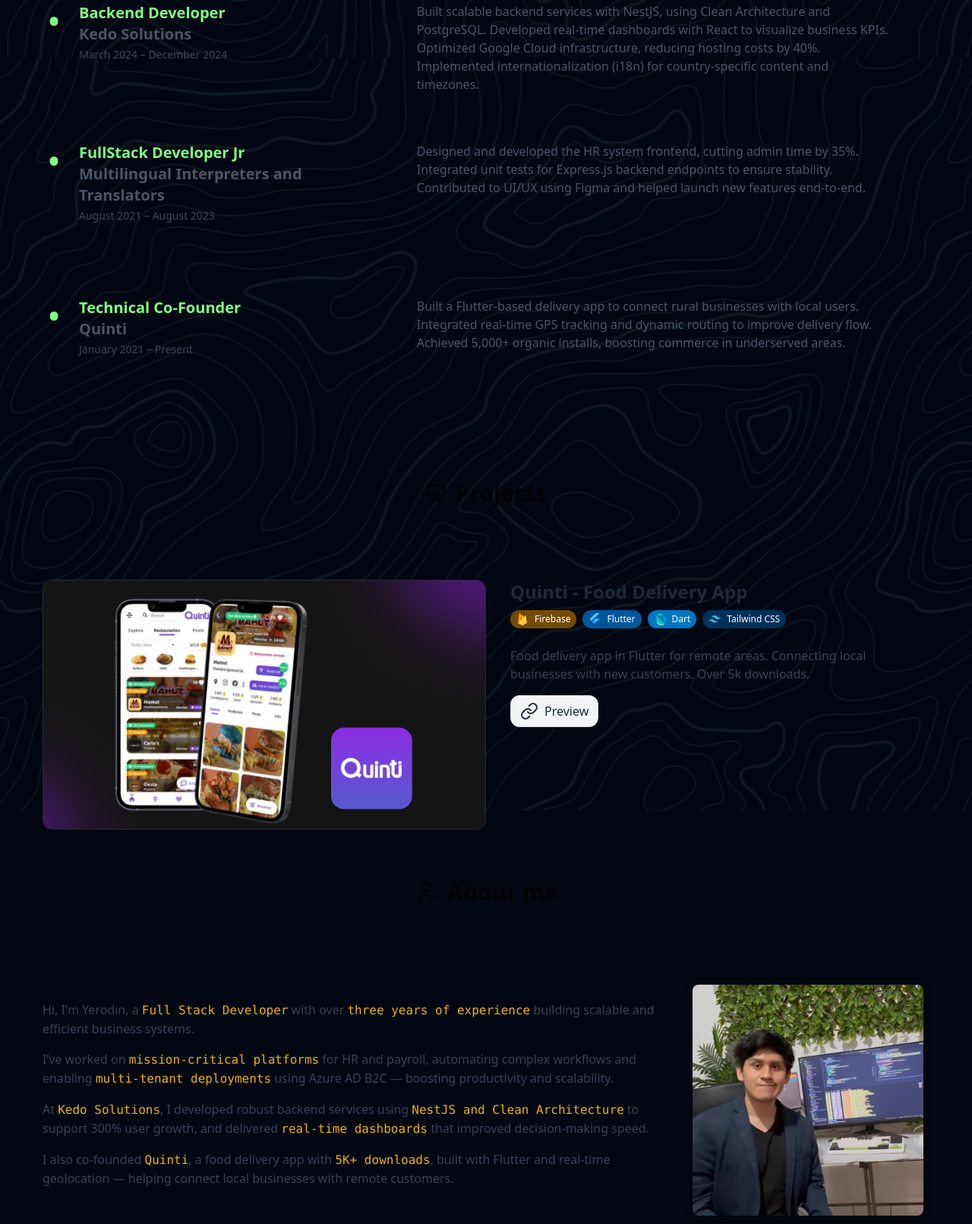
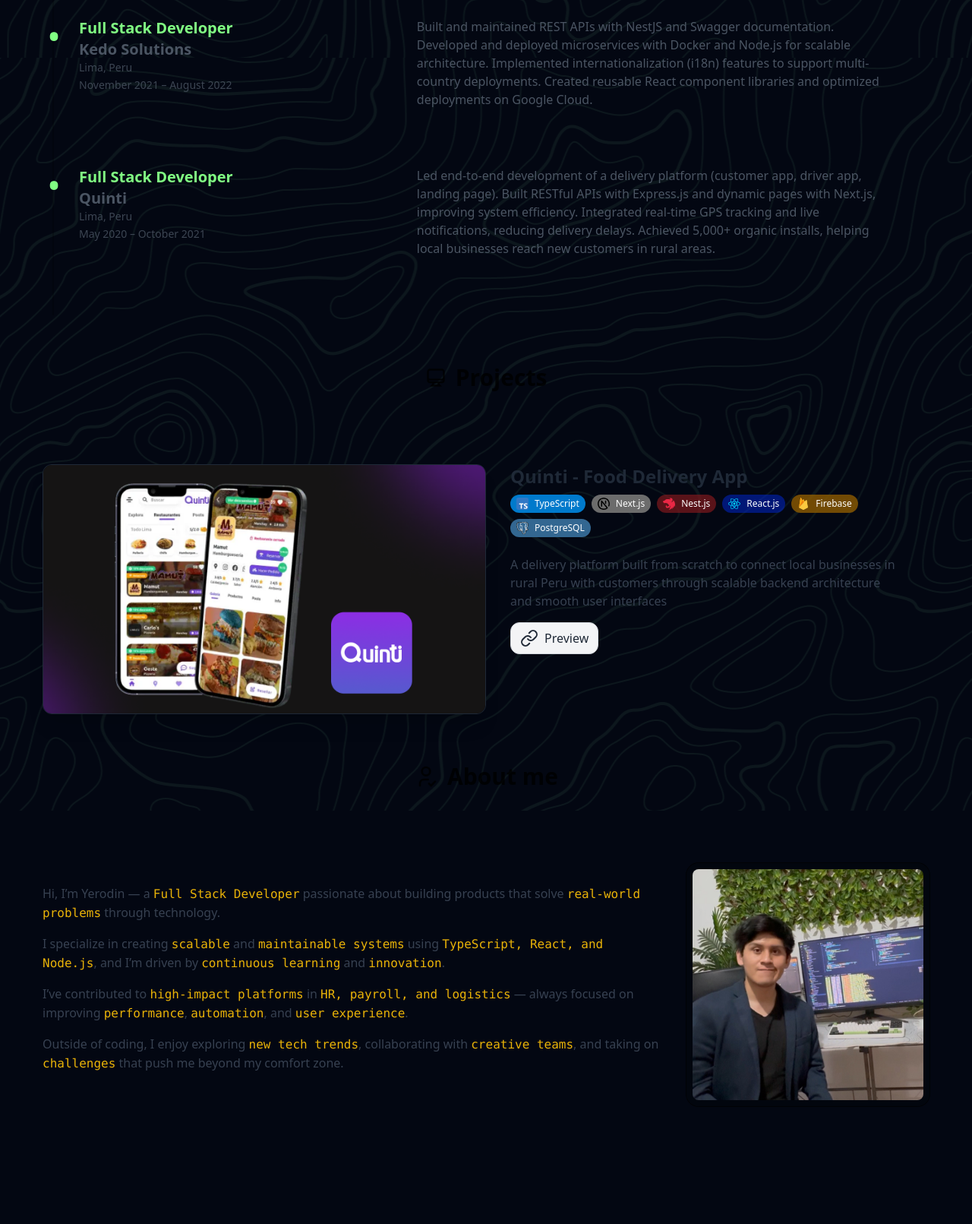
Before and after one commit to Yero123/new-portfolio, an Astro site: page / in a window 1280 px wide. Shown: the part 1093-2704 px from the top of the page at 76% size. Built offline with nearby package versions, Linux system fonts and the light colour scheme; Astro itself is replaced by a stand-in of ours.

Commit message:
update text in portfolio

```diff
--- a/src/components/AboutMe.astro
+++ b/src/components/AboutMe.astro
@@ -9,29 +9,28 @@
   class="[&>p]:mb-4 [&>p>strong]:text-yellow-500 dark:[&>p>strong]:text-yellow-100 [&>p>strong]:font-normal [&>p>strong]:font-mono text-pretty order-2 md:order-1"
 >
   <p>
-      Hi, I'm Yerodin, a <strong>Full Stack Developer</strong> with over
-      <strong>three years of experience</strong> building scalable and efficient
-      business systems.
+    Hi, I’m Yerodin — a <strong>Full Stack Developer</strong> passionate about
+    building products that solve <strong>real-world problems</strong> through technology.
   </p>
 
   <p>
-      I’ve worked on <strong>mission-critical platforms</strong> for HR and payroll,
-      automating complex workflows and enabling <strong
-        >multi-tenant deployments</strong
-      > using Azure AD B2C — boosting productivity and scalability.
+    I specialize in creating <strong>scalable</strong> and
+    <strong>maintainable systems</strong> using
+    <strong>TypeScript, React, and Node.js</strong>, and I’m driven by
+    <strong>continuous learning</strong> and <strong>innovation</strong>.
   </p>
 
   <p>
-      At <strong>Kedo Solutions</strong>, I developed robust backend services
-      using <strong>NestJS and Clean Architecture</strong> to support 300% user growth,
-      and delivered <strong>real-time dashboards</strong> that improved decision-making
-      speed.
+    I’ve contributed to <strong>high-impact platforms</strong> in
+    <strong>HR, payroll, and logistics</strong> — always focused on improving
+    <strong>performance</strong>, <strong>automation</strong>, and
+    <strong>user experience</strong>.
   </p>
 
   <p>
-      I also co-founded <strong>Quinti</strong>, a food delivery app with
-      <strong>5K+ downloads</strong>, built with Flutter and real-time
-      geolocation — helping connect local businesses with remote customers.
+    Outside of coding, I enjoy exploring <strong>new tech trends</strong>,
+    collaborating with <strong>creative teams</strong>, and taking on
+    <strong>challenges</strong> that push me beyond my comfort zone.
   </p>
 </div>
 
--- a/src/components/Experience.astro
+++ b/src/components/Experience.astro
@@ -19,50 +19,45 @@
 // ]
 const EXPERIENCE = [
   {
-    date: "December 2024 – Present",
-    title: "FullStack Developer",
+    date: "August 2022 – Present",
+    title: "Full Stack Developer",
     company: "Multilingual Interpreters and Translators",
     description: `
-      Automated payroll workflows, saving 20+ hours weekly and reducing human error.
-      Improved and maintained HR and CMS platforms, enhancing scalability and security.
-      Converted both systems into white-label solutions using Azure Tenant and AD B2C.
-      Led junior devs with code reviews, task assignment, and development best practices.
+      Modernized HR, Payroll, CMS, and LMS platforms by migrating legacy systems from C++ to NestJS and React, improving scalability and maintainability.
+      Automated payroll workflows, saving 20+ hours weekly and eliminating interpreter payment errors.
+      Designed database schemas with PostgreSQL and implemented unit/integration testing using Jest.
+      Collaborated with international teams to deliver secure, high-performance systems using Azure, Docker, and PrismaORM.
     `,
     link: "https://www.linkedin.com/in/yerodin-cuellar-solis-66b4b4218/",
+    location: "Florida, United States",
   },
   {
-    date: "March 2024 – December 2024",
-    title: "Backend Developer",
+    date: "November 2021 – August 2022",
+    title: "Full Stack Developer",
     company: "Kedo Solutions",
     description: `
-      Built scalable backend services with NestJS, using Clean Architecture and PostgreSQL.
-      Developed real-time dashboards with React to visualize business KPIs.
-      Optimized Google Cloud infrastructure, reducing hosting costs by 40%.
-      Implemented internationalization (i18n) for country-specific content and timezones.
+      Built and maintained REST APIs with NestJS and Swagger documentation.
+      Developed and deployed microservices with Docker and Node.js for scalable architecture.
+      Implemented internationalization (i18n) features to support multi-country deployments.
+      Created reusable React component libraries and optimized deployments on Google Cloud.
     `,
     link: "https://www.linkedin.com/in/yerodin-cuellar-solis-66b4b4218/",
+    location: "Lima, Peru",
+
   },
   {
-    date: "August 2021 – August 2023",
-    title: "FullStack Developer Jr",
-    company: "Multilingual Interpreters and Translators",
+    date: "May 2020 – October 2021",
+    title: "Full Stack Developer ",
+    company: "Quinti",
     description: `
-      Designed and developed the HR system frontend, cutting admin time by 35%.
-      Integrated unit tests for Express.js backend endpoints to ensure stability.
-      Contributed to UI/UX using Figma and helped launch new features end-to-end.
+      Led end-to-end development of a delivery platform (customer app, driver app, landing page).
+      Built RESTful APIs with Express.js and dynamic pages with Next.js, improving system efficiency.
+      Integrated real-time GPS tracking and live notifications, reducing delivery delays.
+      Achieved 5,000+ organic installs, helping local businesses reach new customers in rural areas.
     `,
     link: "https://www.linkedin.com/in/yerodin-cuellar-solis-66b4b4218/",
-  },
-  {
-    date: "January 2021 – Present",
-    title: "Technical Co-Founder",
-    company: "Quinti",
-    description: `
-      Built a Flutter-based delivery app to connect rural businesses with local users.
-      Integrated real-time GPS tracking and dynamic routing to improve delivery flow.
-      Achieved 5,000+ organic installs, boosting commerce in underserved areas.
-    `,
-    link: "https://www.linkedin.com/in/yerodin-cuellar-solis-66b4b4218/",
+    location: "Lima, Peru",
+
   },
 ];
 ---
--- a/src/components/ExperienceItem.astro
+++ b/src/components/ExperienceItem.astro
@@ -7,9 +7,10 @@
   description: string
   link?: string
   date: string
+  location: string
 }
 
-const { title, company, description, link, date } = Astro.props
+const { title, company, description, link, date, location } = Astro.props
 ---
 
 <div
@@ -23,6 +24,7 @@
 
       <h3 class="text-xl font-bold text-primary">{title}</h3>
       <h4 class="font-semibold text-xl text-gray-600 dark:text-white">{company}</h4>
+      <p class="p-0 m-0 text-sm text-gray-600/80 dark:text-white/80">{location}</p>
       <time class="p-0 m-0 text-sm text-gray-600/80 dark:text-white/80">{date}</time>
     </div>
   </div>
--- a/src/components/Projects.astro
+++ b/src/components/Projects.astro
@@ -74,11 +74,11 @@
   {
     title: "Quinti - Food Delivery App",
     description:
-      "Food delivery app in Flutter for remote areas. Connecting local businesses with new customers. Over 5k downloads.",
+      "A delivery platform built from scratch to connect local businesses in rural Peru with customers through scalable backend architecture and smooth user interfaces",
     link: "https://quinti.vercel.app/",
     github: "https://github.com/pheralb/svgl",
     image: "/projects/proq.png",
-    tags: [TAGS.FIREBASE, TAGS.FLUTTER, TAGS.DART, TAGS.TAILWIND],
+    tags: [TAGS.TYPESCRIPT, TAGS.NEXT, TAGS.NEST, TAGS.REACT, TAGS.FIREBASE, TAGS.POSTGRES  ],
   },
   // {
   //   title: "Interactive Virtual Menu - ProCarta",
--- a/src/pages/index.astro
+++ b/src/pages/index.astro
@@ -45,7 +45,7 @@
       </div>
       <p class="font-semibold lg:text-2xl">Full stack Developer</p>
       <p class="font-light mt-4 lg:max-w-[600px] md:text-xl text-[#f3f3f3]">
-        +4 years of experience. Software Engineer specialized in web development with Javascript
+        Software Engineer specialized in building scalable web systems with TypeScript, Node.js, React, and NestJS
       </p>
       <div class="flex justify-center md:justify-start">
         <div class="flex gap-3 mt-4">
@@ -56,9 +56,9 @@
           <SocialTag url="https://github.com/Yero123">
             <GitHub1 class="w-8 h-8" />
           </SocialTag>
-          <SocialTag url="https://instagram.com">
+          <!-- <SocialTag url="https://www.instagram.com/yero_cs">
             <Instagram class="w-8 h-8" />
-          </SocialTag>
+          </SocialTag> -->
           <!-- <SocialTag url="https://youtube.com">
             <Youtube class="w-8 h-8" />
           </SocialTag> -->
```
Lines whose indentation alone changed are shown as unchanged.
